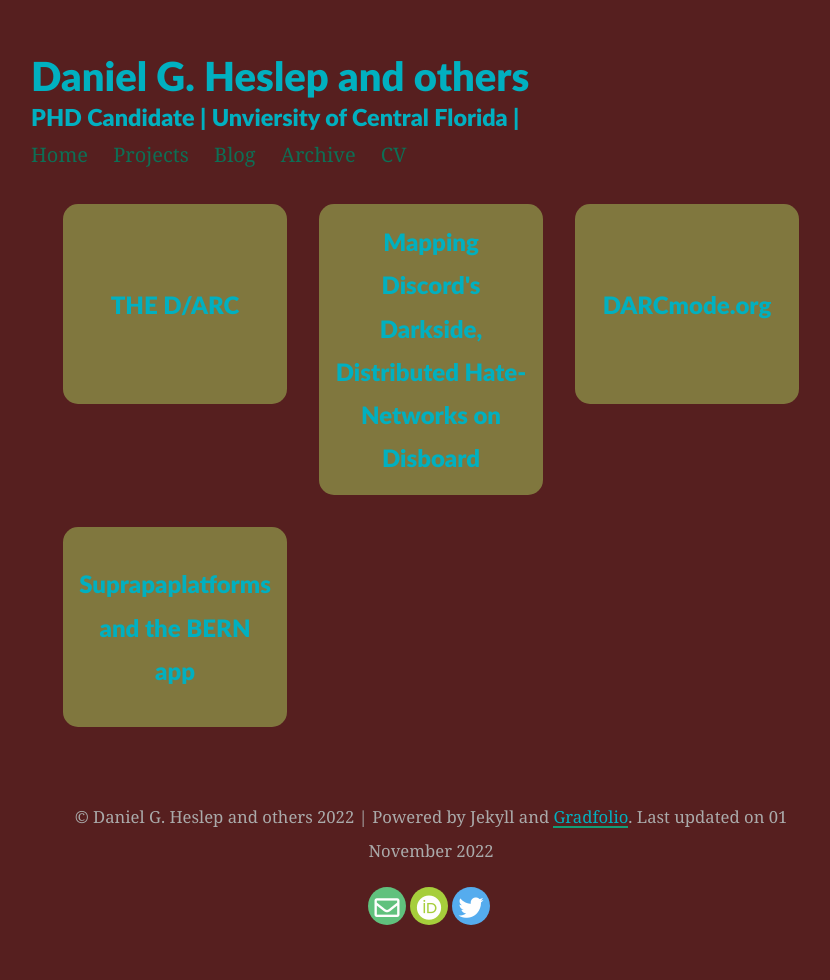
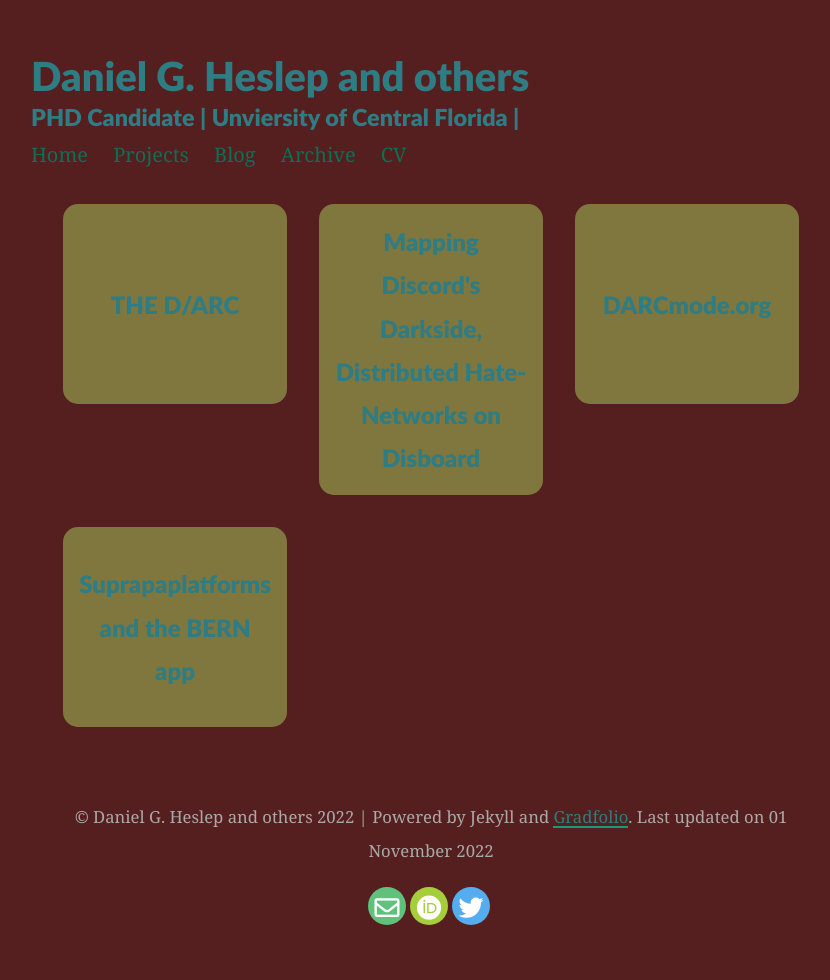
Before and after one commit to CreativeKenning/gradsitedemo, a Jekyll site: the page built from _pages/projects.md, in a window 1280 px wide. Shown: the whole page, without its empty margins (209-1039 px from the left). Built offline with Jekyll 4.4.1, drawn with Linux system fonts in a browser that asks for light colours; nearby versions of some CDN libraries.

```diff
--- a/assets/css/_sass/variables.scss
+++ b/assets/css/_sass/variables.scss
@@ -13,7 +13,7 @@
 // Color scheme for light
 $body-bg: #561f1f;
 $projectbox: #80773e;
-$text-color: rgb(1, 176, 192);
+$text-color: rgb(46, 124, 132);
 
 // Color scheme for dark modes
 $body-bg-dark: #061725;
```
